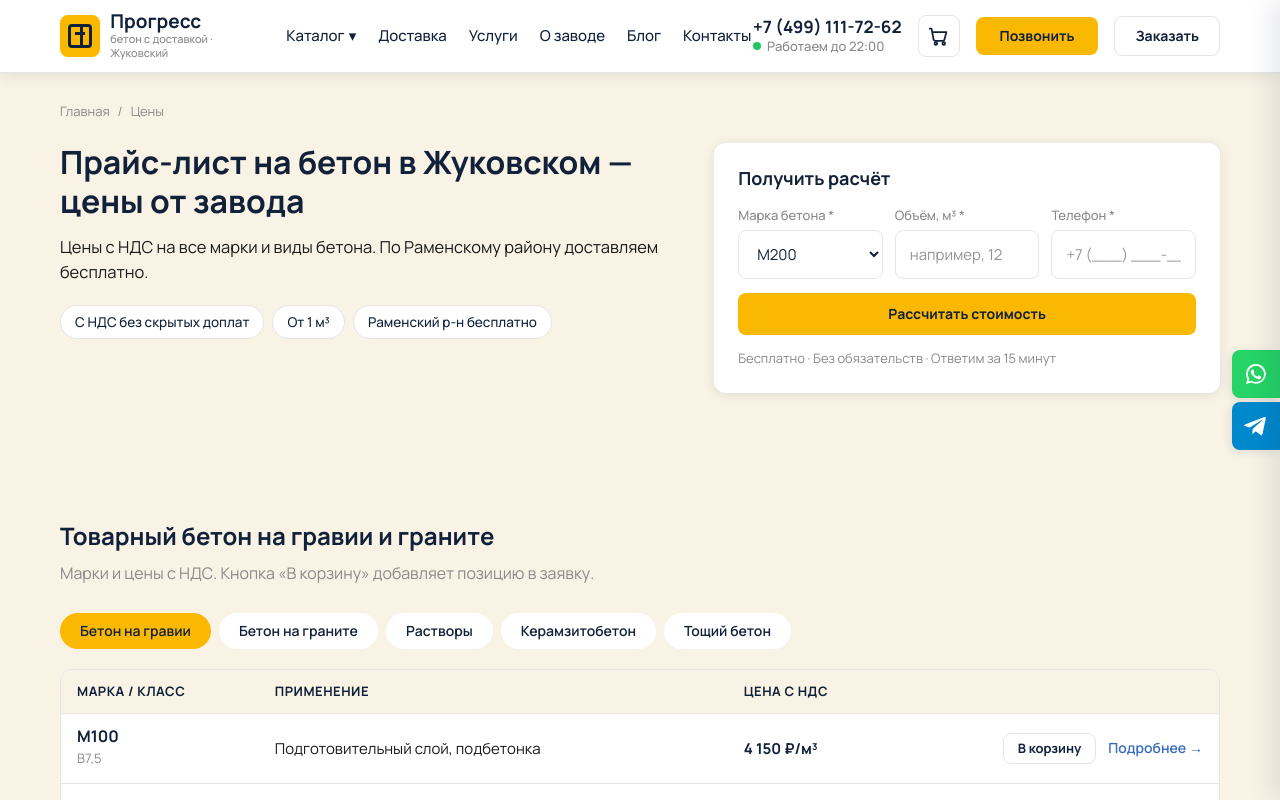
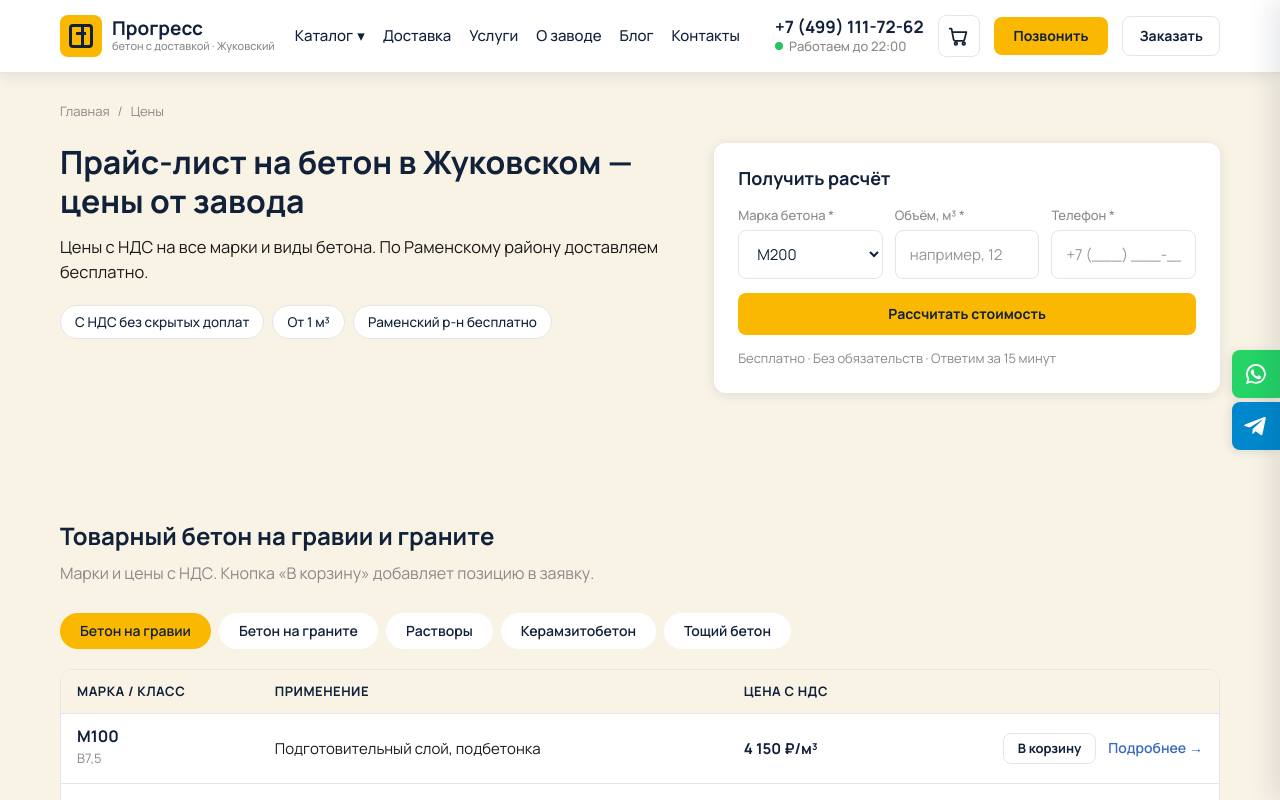
Before and after one commit to mmski2002-eng/kupit-beton-v-zhukovskom, a Next.js app: page /ceny in a window 1280 px wide. Shown: the top 800 px of the page. Built offline with nearby package versions, Linux system fonts and the light colour scheme.

Commit message:
Adjust desktop header spacing

```diff
--- a/src/components/Header.module.css
+++ b/src/components/Header.module.css
@@ -19,7 +19,7 @@
   display: flex;
   align-items: center;
   gap: 10px;
-  margin-right: auto;
+  flex: 0 0 auto;
   color: var(--color-text-primary);
 }
 .logo:hover {
@@ -82,7 +82,7 @@
 
 .nav {
   display: flex;
-  gap: 22px;
+  gap: 18px;
   align-items: center;
   flex: 0 1 auto;
   min-width: 0;
@@ -174,8 +174,8 @@
 .contacts {
   display: flex;
   align-items: center;
-  gap: 16px;
-  margin-left: auto;
+  gap: 14px;
+  margin-left: 14px;
   flex: 0 0 auto;
 }
 
@@ -183,6 +183,7 @@
   display: flex;
   flex-direction: column;
   gap: 2px;
+  margin-left: 24px;
 }
 
 .phone {
@@ -196,11 +197,11 @@
 }
 
 .cta {
-  padding: 12px 24px;
+  padding: 12px 20px;
 }
 
 .orderCta {
-  padding: 12px 20px;
+  padding: 12px 16px;
 }
 
 .mobileActions {
@@ -277,21 +278,22 @@
 
 @media (max-width: 1180px) {
   .inner {
-    gap: 14px;
+    gap: 12px;
   }
   .nav {
-    gap: 14px;
+    gap: 11px;
   }
   .contacts {
-    gap: 10px;
+    gap: 8px;
+    margin-left: 12px;
   }
   .cta,
   .orderCta {
-    padding-inline: 14px;
+    padding-inline: 12px;
   }
 }
 
-@media (max-width: 1080px) {
+@media (max-width: 1120px) {
   .phoneWrap {
     display: none;
   }
@@ -328,6 +330,7 @@
   }
   .phoneWrap {
     display: flex;
+    margin-left: 0;
   }
   .phoneWrap :global(.online-badge) {
     display: none;
```
